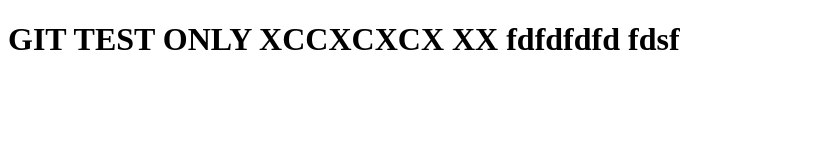
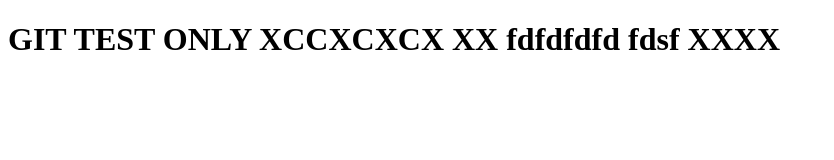
Before and after one commit to melotsky/myFirstGit, a plain HTML site: page index.html in a window 1280 px wide. Shown: the whole page, without its empty margins (0-834 px from the left). Drawn offline with Linux system fonts and the light colour scheme.

Commit message:
INDEX.HTML UPDATE

```diff
--- a/index.html
+++ b/index.html
@@ -7,7 +7,7 @@
 
 <body>
 
-<h1>GIT TEST ONLY  XCCXCXCX XX fdfdfdfd fdsf</h1>
+<h1>GIT TEST ONLY  XCCXCXCX XX fdfdfdfd fdsf XXXX</h1>
 
 </body>
 </html>
```
